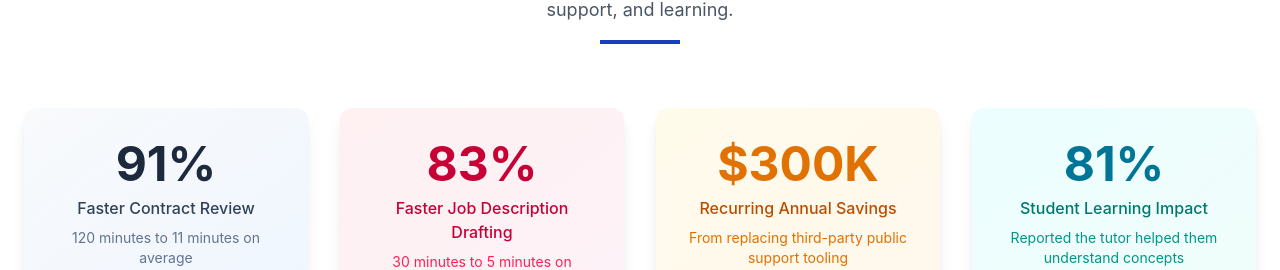
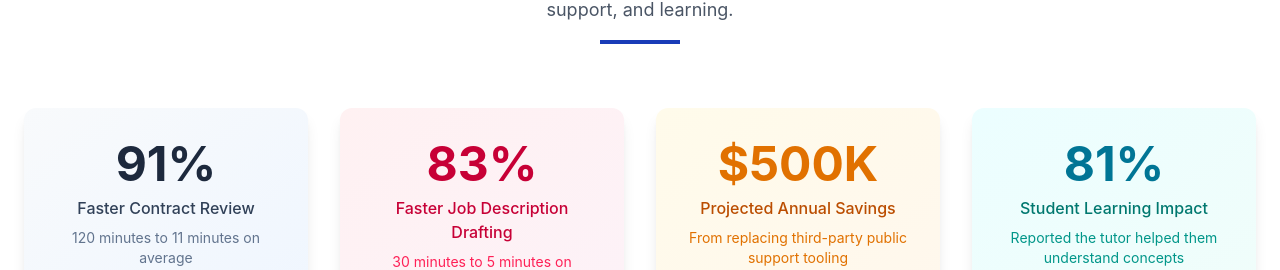
Before and after one commit to bpollak/brettpollak-website, a Next.js app: page /tritongpt in a window 1280 px wide. Shown: the part 2191-2461 px from the top of the page. Built offline with nearby package versions, Linux system fonts and the light colour scheme.

Commit message:
content: weekly audit refresh — 2026-04-26
Updated TritonGPT metrics to reflect the K projected annual savings.

```diff
--- a/app/tritongpt/TritonGPTContent.tsx
+++ b/app/tritongpt/TritonGPTContent.tsx
@@ -304,9 +304,9 @@ export default function TritonGPTContent() {
               <div className="absolute inset-0 bg-gradient-to-br from-amber-400/0 to-orange-400/0 group-hover:from-amber-400/10 group-hover:to-orange-400/10 transition-all duration-500"></div>
               <div className="relative z-10">
                 <div className="text-5xl font-bold text-amber-600 mb-2 transition-all duration-300 group-hover:scale-110">
-                  $<AnimatedNumber end={300} isVisible={metricsVisible} />K
+                  $<AnimatedNumber end={500} isVisible={metricsVisible} />K
                 </div>
-                <div className="text-amber-700 font-medium">Recurring Annual Savings</div>
+                <div className="text-amber-700 font-medium">Projected Annual Savings</div>
                 <div className="text-sm text-amber-600 mt-2">From replacing third-party public support tooling</div>
               </div>
             </div>
```
